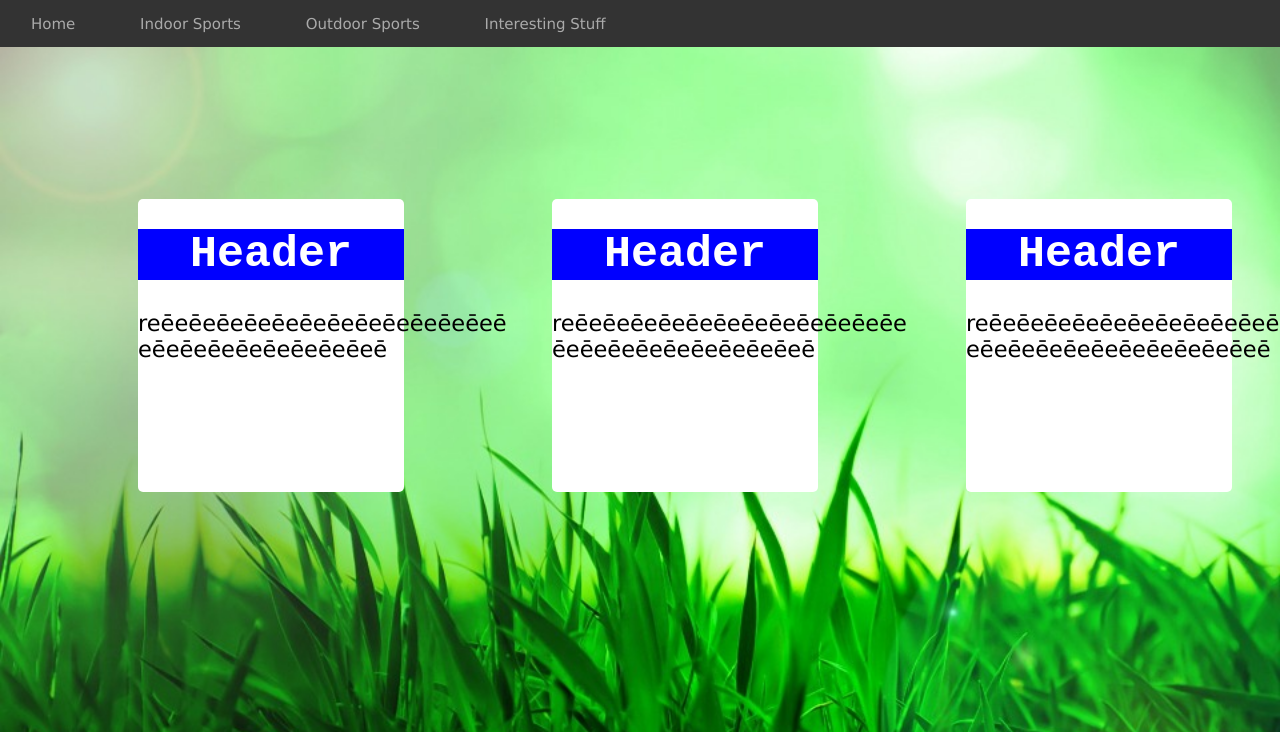
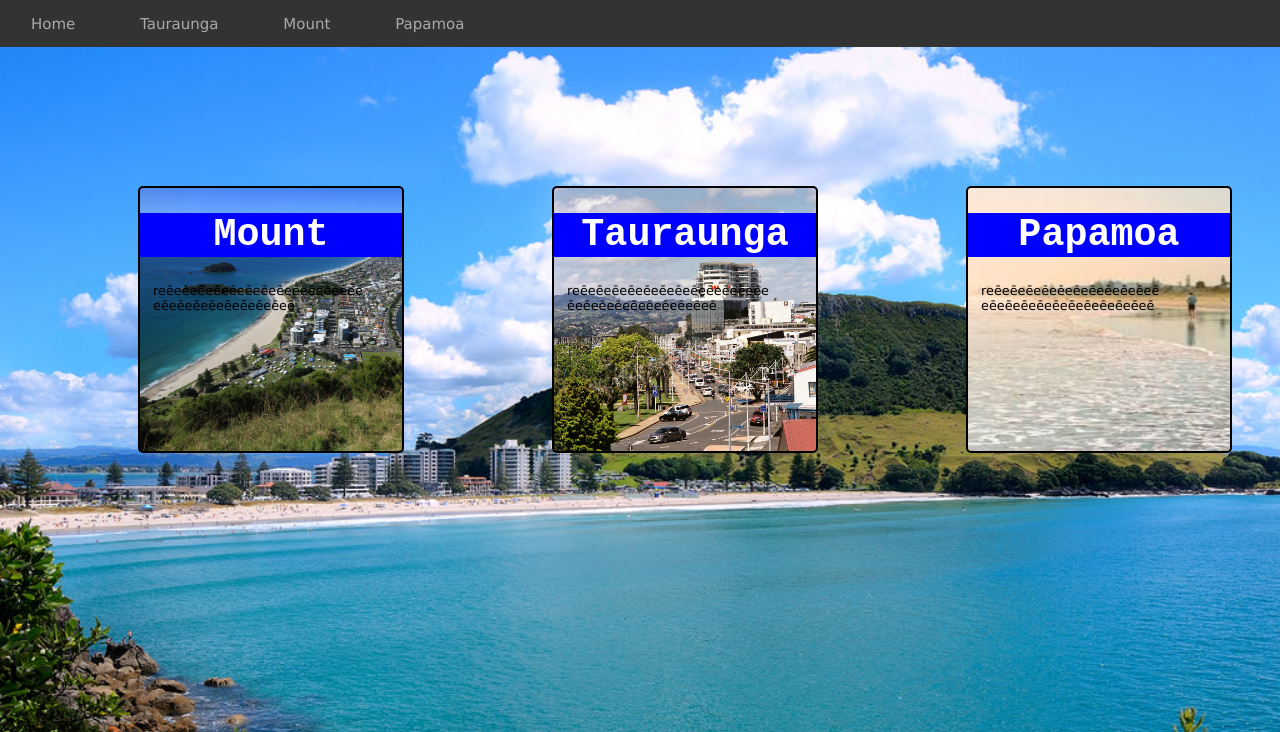
Before and after one commit to militaryk/assessment, a PHP site: page / in a window 1280 px wide. Shown: the top 732 px of the page. Run offline with PHP 8.4, Linux system fonts and the light colour scheme.

Commit message:
Add files via upload

```diff
--- a/css/style.css
+++ b/css/style.css
@@ -81,12 +81,35 @@ nav li > ul > li:hover > ul  {
         grid-template-rows: 10% 10% 10% 10% 10% 10% 10% 10% 10% 10% 10% 10% 10% 10% 10% 10% 10% 10% 10% 10% 10% 10% 10% 10% 10% 10% 10% 10%;
   }
 
-  .box {
-       background-color: #fff;
+
+  .box2 {
+       background-image: url(../images/mountm.jpg) ;
+       background-size: cover;
+       background-repeat: no-repeat;
        border-radius: 5px;
-       font-size: 150%;
+       font-size: 1vw;
        color:black;
+       border: solid black 2px;
   }
+  .box3 {
+    background-image: url(../images/papamoa.jpg) ;
+    background-size: cover;
+    background-repeat: no-repeat;
+    border-radius: 5px;
+    font-size: 1vw;
+    color:black;
+    border: solid black 2px;
+}
+
+.box1 {
+    background-image: url(../images/tauranga.jpg) ;
+    background-size: cover;
+    background-repeat: no-repeat;
+    border-radius: 5px;
+    font-size: 1vw;
+    color:black;
+    border: solid black 2px;
+}
 .a {
     grid-column: 5/7;
     grid-row: 4/10;
@@ -104,4 +127,9 @@ nav li > ul > li:hover > ul  {
     text-align: center;
     font-family: 'Courier New', Courier, monospace;
     color: #fff;
+    font-size: 1.5vw;
 }
+.cardt {
+    margin-left: 5%;
+    margin-right: 5%;
+}
--- a/index.html
+++ b/index.html
@@ -21,7 +21,7 @@
                         </ul>
                     </li>
                     <li class="sub">
-                        <a href=".html">Indoor Sports</a>
+                        <a href=".html">Tauraunga</a>
                         <ul>
                             <li><a href="one.html">One</a></li>
                             <li><a href="two.html">Two</a></li>
@@ -29,7 +29,7 @@
                         </ul>
                     </li>
                     <li class="sub">
-                        <a href="shop.html">Outdoor Sports</a>
+                        <a href="shop.html">Mount</a>
                         <ul>
                             <li class="sub">
                                 <a href=".html">One</a>
@@ -40,33 +40,39 @@
                             </li>
                         </ul>
                     </li>
-                    <li><a href="news.html">Interesting Stuff</a></li>
+                    <li><a href="news.html">Papamoa</a>
+                        <ul>
+                            <li><a href="one.html">One</a></li>
+                            <li><a href="two.html">Two</a></li>
+                            <li><a href="three.html">Three</a></li>
+                        </ul>
+                    </li>
                 </ul>
             </nav>
             <div class=wrapper>
-                <div class="box a">
+                <div class="box1 a">
                     <div class="cardhead">
-                        <h1>Header</h1>
+                        <h1>Tauraunga</h1>
                     </div>
-                    <p>
+                    <p class="cardt">
                         reēeēeēeēeēeēeēeēeēeēeēeēe
                         ēeēeēeēeēeēeēeēeēeē
                     </p>
                 </div>
-                <div class="box b">
+                <div class="box2 b">
                     <div class="cardhead">
-                        <h1>Header</h1>
+                        <h1>Mount</h1>
                     </div>
-                    <p>
+                    <p class="cardt">
                      reēeēeēeēeēeēeēeēeēeēeēeēeē
                      eēeēeēeēeēeēeēeēeē
                     </p>
                 </div>
-                <div class="box c">
+                <div class="box3 c">
                     <div class="cardhead">
-                        <h1>Header</h1>
+                        <h1>Papamoa</h1>
                     </div>
-                    <p>
+                    <p class="cardt">
                          reēeēeēeēeēeēeēeēeēeēeē
                          eēeēeēeēeēeēeēeēeēeēeē
                     </p>
```
Also changed, not shown: images/background.jpg, images/mountm.jpg (added), images/papamoa.jpg (added), images/tauranga.jpg (added).
